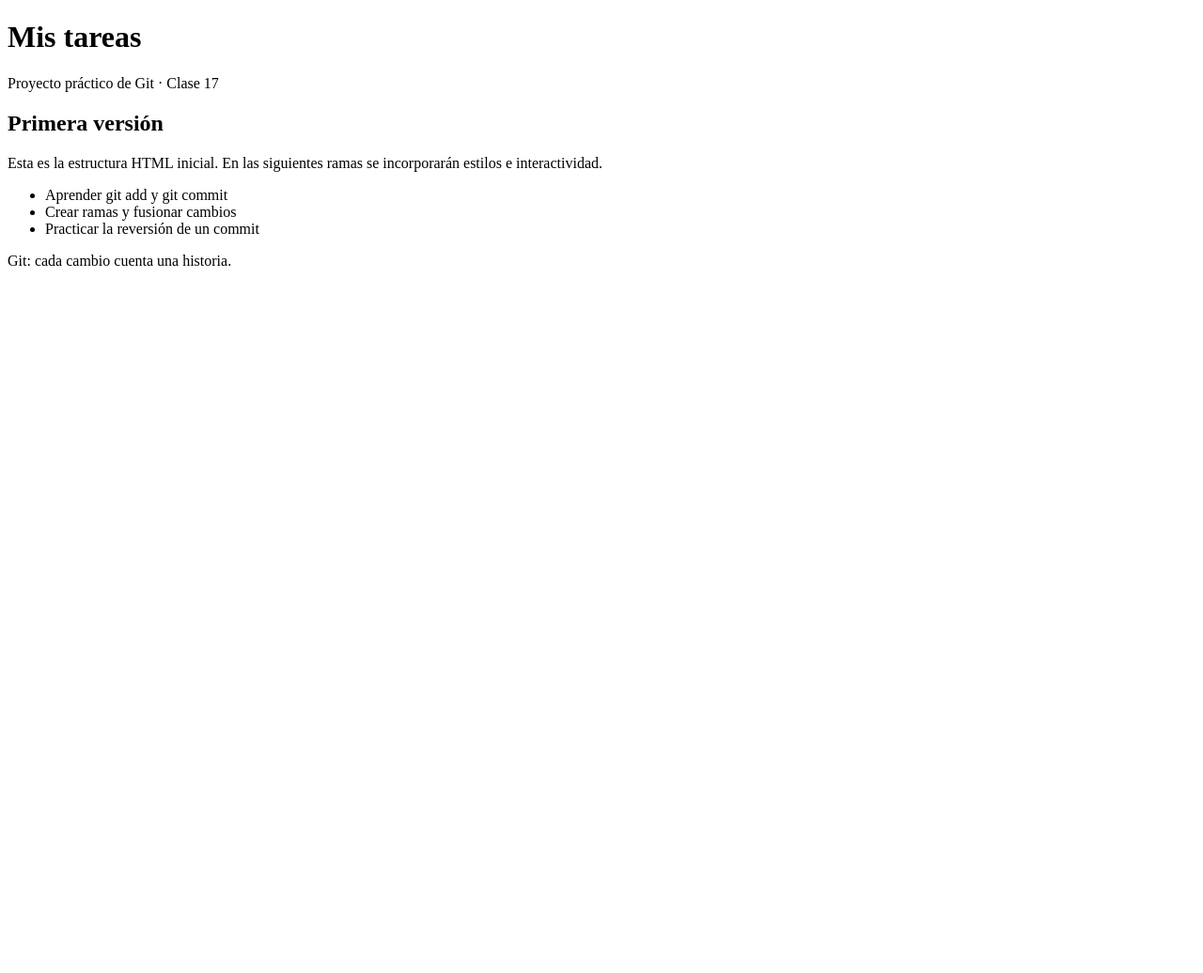
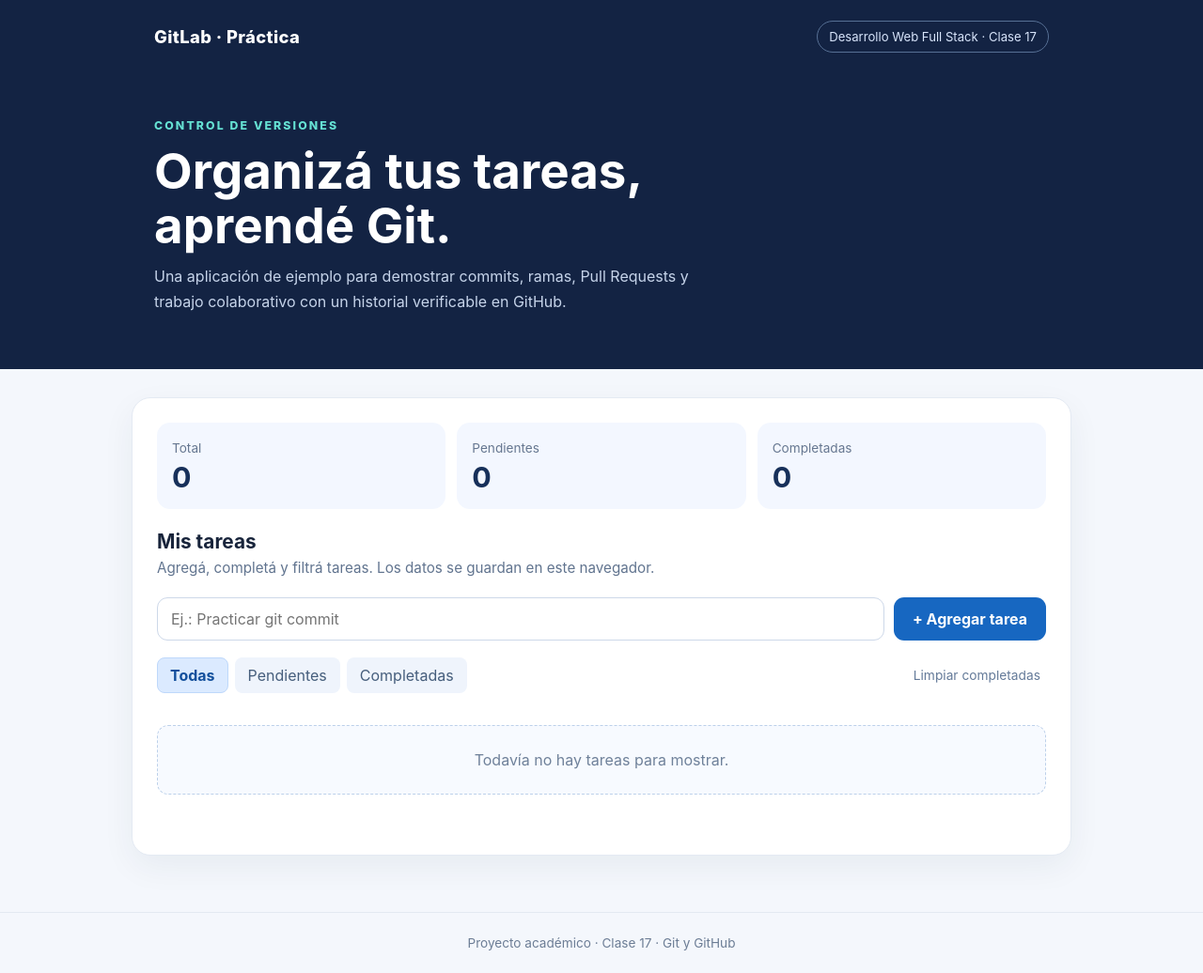
Before and after one commit to fermachuca10/idt-git, a plain HTML site: page index.html in a window 1280 px wide. Shown: the whole page at 94% size. Before the commit the page ends 800 px from the top, so only its background shows below. Drawn offline with Linux system fonts and the light colour scheme.

Commit message:
feat: diseñar la pantalla de tareas en la rama develop

```diff
--- a/index.html
+++ b/index.html
@@ -3,22 +3,49 @@
 <head>
   <meta charset="utf-8">
   <meta name="viewport" content="width=device-width, initial-scale=1">
-  <title>Clase 17 | Mis tareas</title>
+  <meta name="description" content="Práctica educativa de Git y control de versiones.">
+  <title>Clase 17 | Mis tareas con Git</title>
+  <link rel="stylesheet" href="assets/styles.css">
+  <script src="assets/app.js" defer></script>
 </head>
 <body>
-  <header>
-    <h1>Mis tareas</h1>
-    <p>Proyecto práctico de Git · Clase 17</p>
+  <header class="site-header">
+    <div class="shell">
+      <div class="topbar"><span class="brand">GitLab · Práctica</span><span class="course-label">Desarrollo Web Full Stack · Clase 17</span></div>
+      <section class="hero">
+        <div class="eyebrow">Control de versiones</div>
+        <h1>Organizá tus tareas,<br>aprendé Git.</h1>
+        <p>Una aplicación de ejemplo para demostrar commits, ramas, Pull Requests y trabajo colaborativo con un historial verificable en GitHub.</p>
+      </section>
+    </div>
   </header>
-  <main>
-    <h2>Primera versión</h2>
-    <p>Esta es la estructura HTML inicial. En las siguientes ramas se incorporarán estilos e interactividad.</p>
-    <ul>
-      <li>Aprender git add y git commit</li>
-      <li>Crear ramas y fusionar cambios</li>
-      <li>Practicar la reversión de un commit</li>
-    </ul>
+  <main class="shell main">
+    <section class="panel" aria-label="Administrador de tareas">
+      <div class="stats">
+        <div class="stat"><span>Total</span><strong id="total-count">0</strong></div>
+        <div class="stat"><span>Pendientes</span><strong id="pending-count">0</strong></div>
+        <div class="stat"><span>Completadas</span><strong id="completed-count">0</strong></div>
+      </div>
+      <h2 class="section-title">Mis tareas</h2>
+      <p class="intro">Agregá, completá y filtrá tareas. Los datos se guardan en este navegador.</p>
+      <form id="task-form" class="task-form">
+        <label for="task-input" class="sr-only" style="position:absolute;left:-9999px">Nueva tarea</label>
+        <input id="task-input" class="task-input" type="text" name="tarea" placeholder="Ej.: Practicar git commit" maxlength="120" required>
+        <button class="primary" type="submit">+ Agregar tarea</button>
+      </form>
+      <div class="toolbar">
+        <nav class="filters" aria-label="Filtrar tareas">
+          <button class="filter active" data-filter="all" aria-pressed="true" type="button">Todas</button>
+          <button class="filter" data-filter="pending" aria-pressed="false" type="button">Pendientes</button>
+          <button class="filter" data-filter="completed" aria-pressed="false" type="button">Completadas</button>
+        </nav>
+        <button id="clear-completed" class="subtle" type="button">Limpiar completadas</button>
+      </div>
+      <ul class="task-list" id="task-list" aria-live="polite"></ul>
+      <p id="empty-state" class="empty">Todavía no hay tareas para mostrar.</p>
+      <p id="feedback" class="feedback" role="status"></p>
+    </section>
   </main>
-  <footer>Git: cada cambio cuenta una historia.</footer>
+  <footer class="footer">Proyecto académico · Clase 17 · Git y GitHub</footer>
 </body>
 </html>
```
